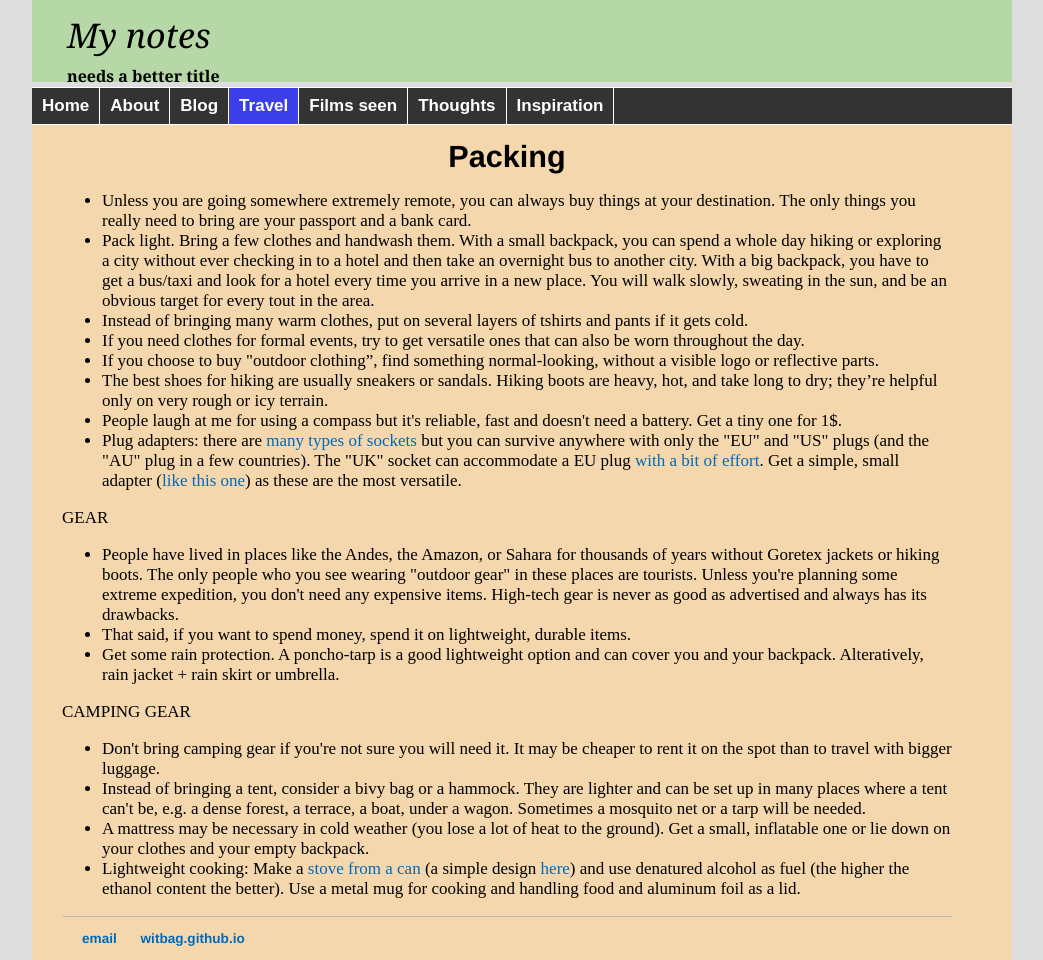
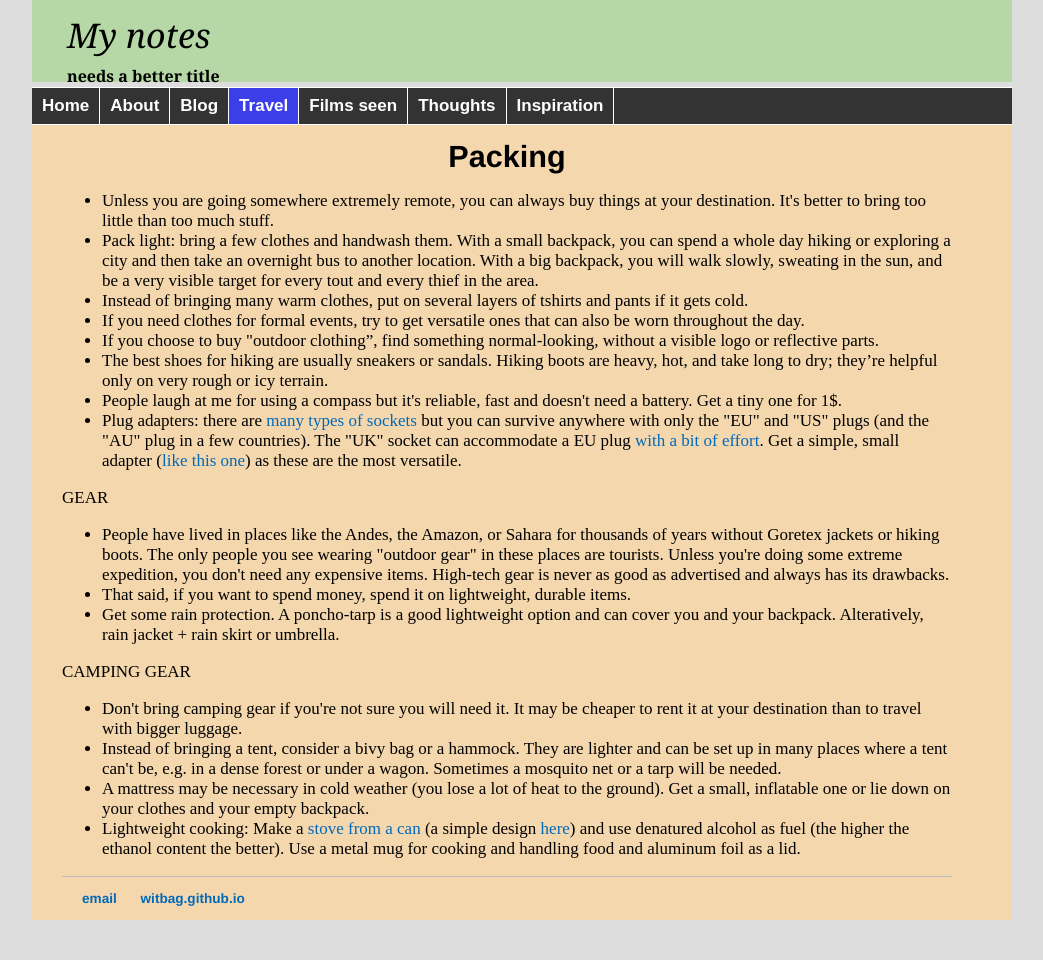
Before and after one commit to witbag/witbag.github.io, a Jekyll site: the page built from travel/packing.html, in a window 1280 px wide. Shown: the whole page, without its empty margins (118-1161 px from the left). Built offline with Jekyll 4.4.1, drawn with Linux system fonts in a browser that asks for light colours; after the commit the page ends 920 px from its top, so only the background shows below that.

Commit message:
Update packing.html

```diff
--- a/travel/packing.html
+++ b/travel/packing.html
@@ -8,8 +8,8 @@ title: Travel resources
 <br>
 <center><h2>Packing</h2></center>
 <ul>
-<li>Unless you are going somewhere extremely remote, you can always buy things at your destination. The only things you really need to bring are your passport and a bank card.
-<li>Pack light. Bring a few clothes and handwash them. With a small backpack, you can spend a whole day hiking or exploring a city without ever checking in to a hotel and then take an overnight bus to another city. With a big backpack, you have to get a bus/taxi and look for a hotel every time you arrive in a new place. You will walk slowly, sweating in the sun, and be an obvious target for every tout in the area.
+<li>Unless you are going somewhere extremely remote, you can always buy things at your destination. It's better to bring too little than too much stuff.
+<li>Pack light: bring a few clothes and handwash them. With a small backpack, you can spend a whole day hiking or exploring a city and then take an overnight bus to another location. With a big backpack, you will walk slowly, sweating in the sun, and be a very visible target for every tout and every thief in the area.
 <li>Instead of bringing many warm clothes, put on several layers of tshirts and pants if it gets cold.
 <li>If you need clothes for formal events, try to get versatile ones that can also be worn throughout the day.
 <li>If you choose to buy "outdoor clothing”, find something normal-looking, without a visible logo or reflective parts.
@@ -19,14 +19,14 @@ title: Travel resources
 </ul>
 GEAR<br>
 <ul>
-<li>People have lived in places like the Andes, the Amazon, or Sahara for thousands of years without Goretex jackets or hiking boots. The only people who you see wearing "outdoor gear" in these places are tourists. Unless you're planning some extreme expedition, you don't need any expensive items. High-tech gear is never as good as advertised and always has its drawbacks.
+<li>People have lived in places like the Andes, the Amazon, or Sahara for thousands of years without Goretex jackets or hiking boots. The only people you see wearing "outdoor gear" in these places are tourists. Unless you're doing some extreme expedition, you don't need any expensive items. High-tech gear is never as good as advertised and always has its drawbacks.
 <li>That said, if you want to spend money, spend it on lightweight, durable items.
 <li>Get some rain protection. A poncho-tarp is a good lightweight option and can cover you and your backpack. Alteratively, rain jacket + rain skirt or umbrella.
 </ul>
 CAMPING GEAR<br>
 <ul>
-<li>Don't bring camping gear if you're not sure you will need it. It may be cheaper to rent it on the spot than to travel with bigger luggage.
-<li>Instead of bringing a tent, consider a bivy bag or a hammock. They are lighter and can be set up in many places where a tent can't be, e.g. a dense forest, a terrace, a boat, under a wagon. Sometimes a mosquito net or a tarp will be needed.
+<li>Don't bring camping gear if you're not sure you will need it. It may be cheaper to rent it at your destination than to travel with bigger luggage.
+<li>Instead of bringing a tent, consider a bivy bag or a hammock. They are lighter and can be set up in many places where a tent can't be, e.g. in a dense forest or under a wagon. Sometimes a mosquito net or a tarp will be needed.
 <li>A mattress may be necessary in cold weather (you lose a lot of heat to the ground). Get a small, inflatable one or lie down on your clothes and your empty backpack.
 <li>Lightweight cooking: Make a <a href="https://en.wikipedia.org/wiki/Beverage-can_stove" target=_blank>stove from a can</a> (a simple design <a href="https://vimeo.com/64726512" target=_blank>here</a>) and use denatured alcohol as fuel (the higher the ethanol content the better). Use a metal mug for cooking and handling food and aluminum foil as a lid.
 </ul>
```
